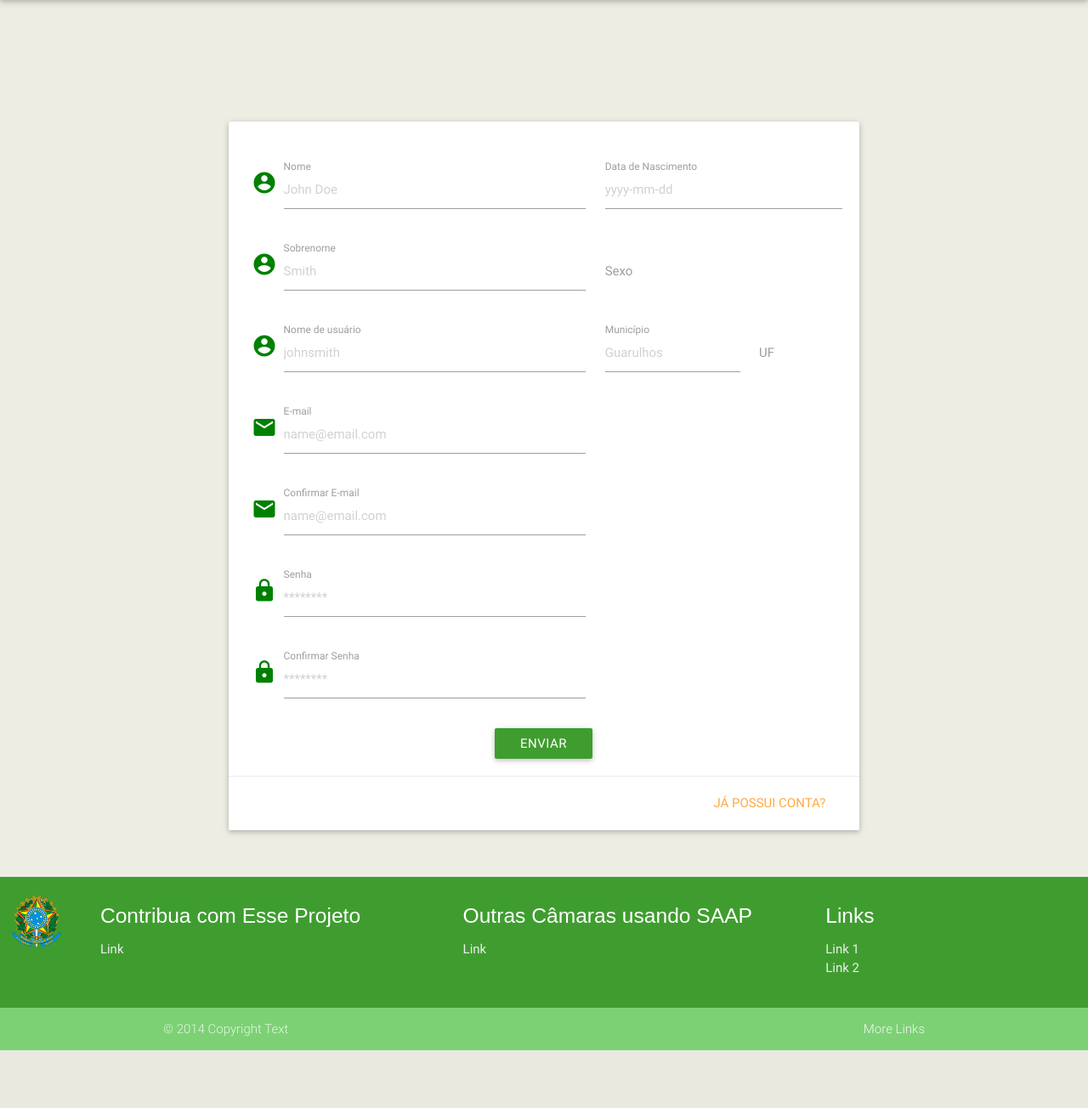
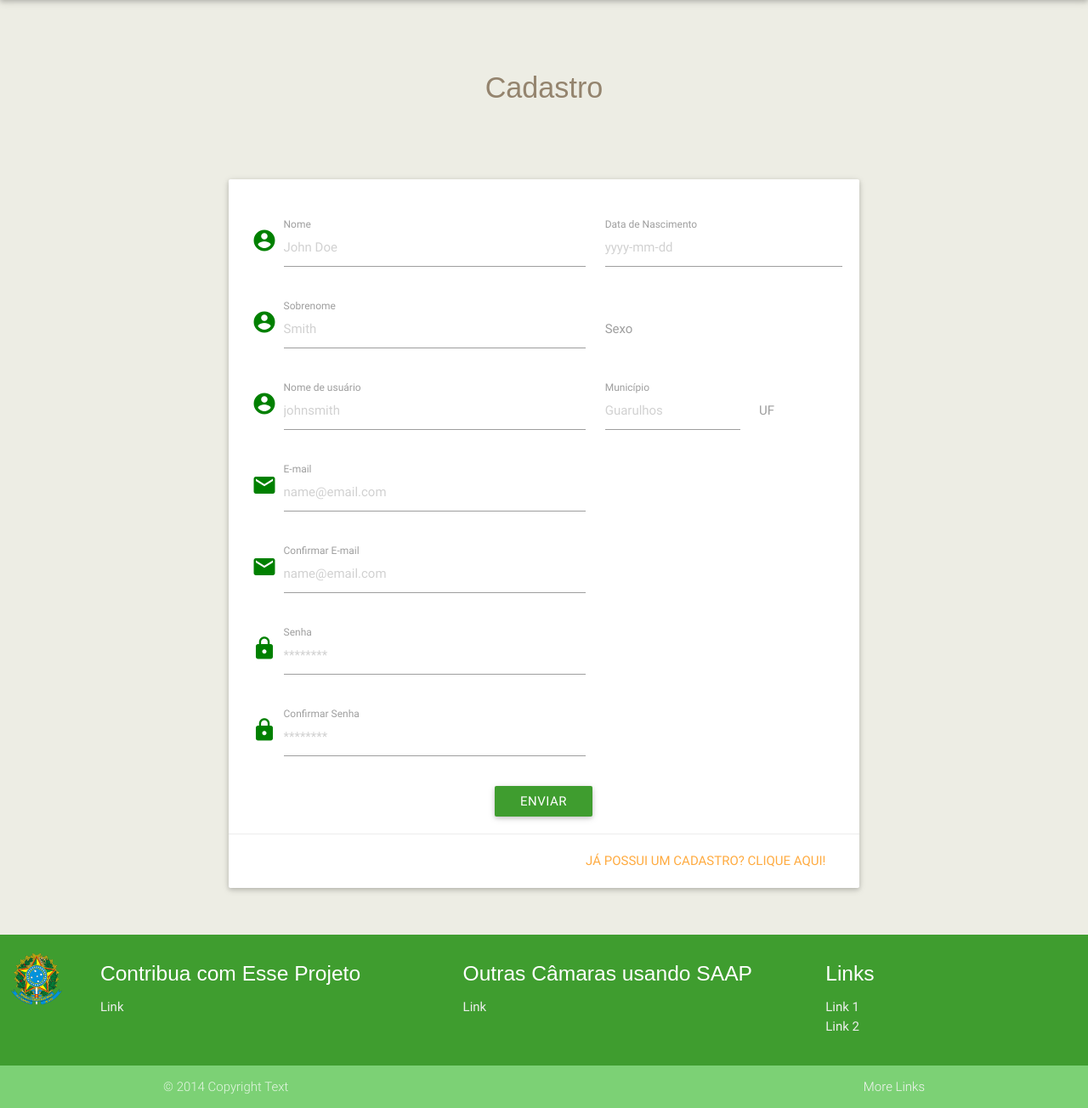
Before and after one commit to fga-eps-mds/2016.2-SAAP, a Django app: page /cadastro/ in a window 1280 px wide. Shown: the part 64-1368 px from the top of the page at 85% size. Before the commit the page ends 1300 px from the top, so only its background shows below. Run offline with Django 3.2, Linux system fonts and the light colour scheme; some libraries are stand-ins or nearby versions.

Commit message:
Adiciona título à página de cadastro e atualiza textos de links.

```diff
--- a/saap/autenticacao/templates/cadastro.html
+++ b/saap/autenticacao/templates/cadastro.html
@@ -1,16 +1,17 @@
 {%  extends "base.html" %}
 {% block main_content %}
-<main>
+  <main>
   <br><br><br>
   <div class="container">
     <div class="row">
+      <h4 class="center">Cadastro</h4>
       <div class="col s12 offset-m2 m8 offset-l1 l10">
         {% if messages %}
-        <ul class="messages">
+          <ul class="messages">
             {% for message in messages %}
-            <li{% if message.tags %} class="{{ message.tags }}"{% endif %} style="color:red">{{ message }}</li>
+              <li{% if message.tags %} class="{{ message.tags }}"{% endif %} style="color:red">{{ message }}</li>
             {% endfor %}
-        </ul>
+          </ul>
         {% endif %}
         <form action="{% url 'cadastro' %}" method="POST">
           {% csrf_token %}
@@ -147,12 +148,12 @@
               </div>
             </div>
             <div class="card-action right-align">
-              <a href="{% url 'login' %}">Já possui conta?</a>
+              <a href="{% url 'login' %}">Já possui um cadastro? Clique aqui!</a>
             </div>
           </div>
         </form>
       </div>
     </div>
   </div>
-</main>
+  </main>
 {% endblock main_content %}
```
